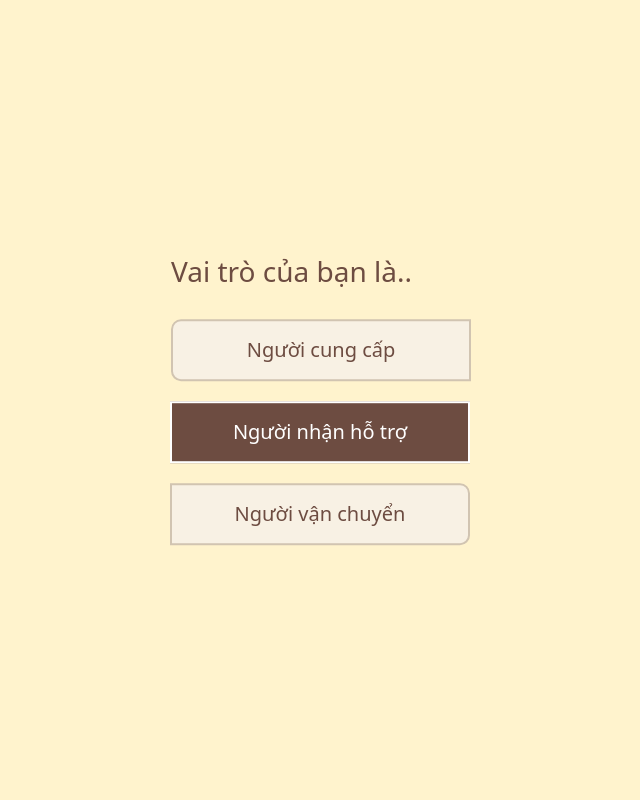
After one commit to kiyoshikuncool/demo_web, a Flask app: page /select-role in a window 1280 px wide. The commit adds this page. Shown: the whole page, without its empty margins (319-959 px from the left). Run offline with Flask 3, Linux system fonts and the light colour scheme.

Commit message:
editedit

```diff
--- a/app/templates/landing.html
+++ b/app/templates/landing.html
@@ -52,8 +52,8 @@
       <h1>54FOOD</h1>
       <p class="lead">Bạn là..</p>
       <div class="d-grid gap-2">
-        <button class="btn btn-light btn-custom">Tổ chức</button>
-        <button class="btn btn-primary btn-custom">Cá nhân</button>
+        <button class="btn btn-light btn-custom" onclick="location.href='/select-role'">Tổ chức</button>
+        <button class="btn btn-primary btn-custom" onclick="location.href='/select-role'">Cá nhân</button>
       </div>
     </div>
     <div class="illustration">
--- /dev/null
+++ b/app/templates/select-role.html
@@ -0,0 +1,73 @@
+<!DOCTYPE html>
+<html lang="en">
+<head>
+    <meta charset="UTF-8">
+    <meta name="viewport" content="width=device-width, initial-scale=1.0">
+    <title>Vai Trò Của Bạn</title>
+    <link href="https://cdn.jsdelivr.net/npm/bootstrap@5.3.0/dist/css/bootstrap.min.css" rel="stylesheet">
+    <style>
+        * {
+            margin: 0;
+            padding: 0;
+            box-sizing: border-box;
+        }
+        body, html {
+            height: 100%;
+            width: 100%;
+            background-color: #fff3cd;
+            display: flex;
+            justify-content: center;
+            align-items: center;
+        }
+        .container {
+            width: 80%;
+            max-width: 1100px;
+            display: flex;
+            justify-content: space-between;
+            align-items: center;
+            padding: 40px;
+        }
+        .title {
+            font-size: 28px;
+            color: #6d4c41;
+            margin-bottom: 30px;
+        }
+        .btn-group {
+            display: flex;
+            flex-direction: column;
+            gap: 20px;
+        }
+        .btn-custom {
+            width: 300px;
+            font-size: 20px;
+            padding: 14px;
+            background-color: #f8f1e4;
+            border: 2px solid #d1c4b1;
+            color: #6d4c41;
+            border-radius: 10px;
+            transition: 0.3s;
+        }
+        .btn-custom.active {
+            background-color: #6d4c41;
+            color: #ffffff;
+        }
+        .btn-custom:hover {
+            background-color: #d1c4b1;
+            color: #fff;
+        }
+    </style>
+</head>
+<body>
+    <div class="container">
+        <div class="position-absolute top-50 start-50 translate-middle">
+            <h2 class="title">Vai trò của bạn là..</h2>
+            <div class="btn-group">
+                <button class="btn btn-custom" onclick="location.href='/register'">Người cung cấp</button>
+                <button class="btn btn-custom active" onclick="location.href='/register'">Người nhận hỗ trợ</button>
+                <button class="btn btn-custom" onclick="location.href='/register'">Người vận chuyển</button>
+            </div>
+        </div>
+    </div>
+    <script src="https://cdn.jsdelivr.net/npm/bootstrap@5.3.0/dist/js/bootstrap.bundle.min.js"></script>
+</body>
+</html>
--- a/app/views/landing.py
+++ b/app/views/landing.py
@@ -6,3 +6,7 @@ landing_view_bp = Blueprint('landing', __name__)
 @landing_view_bp.get('/')
 def landing():
     return render_template('landing.html')
+
+@landing_view_bp.get('/select-role')
+def selectRole():
+    return render_template('select-role.html')
```
Also changed, not shown: app/templates/auth/register.html (added, +75 -0 lines), app/templates/register.html (deleted, +0 -46 lines), app/views/auth.py (+4 -4 lines), app/templates/auth/login.html (renamed from app/templates/login.html).
